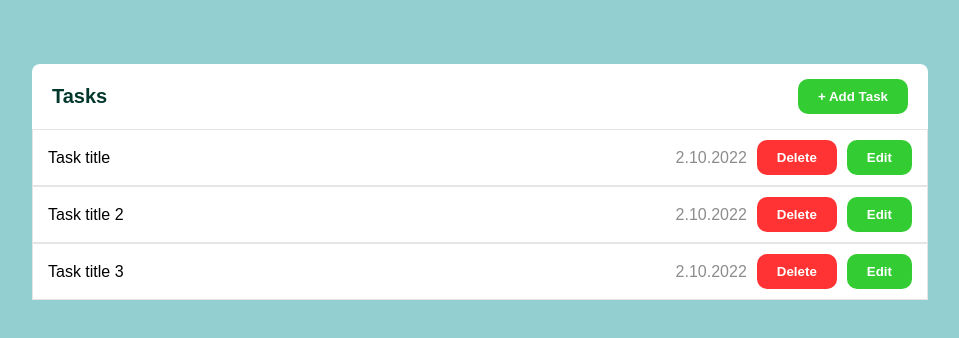
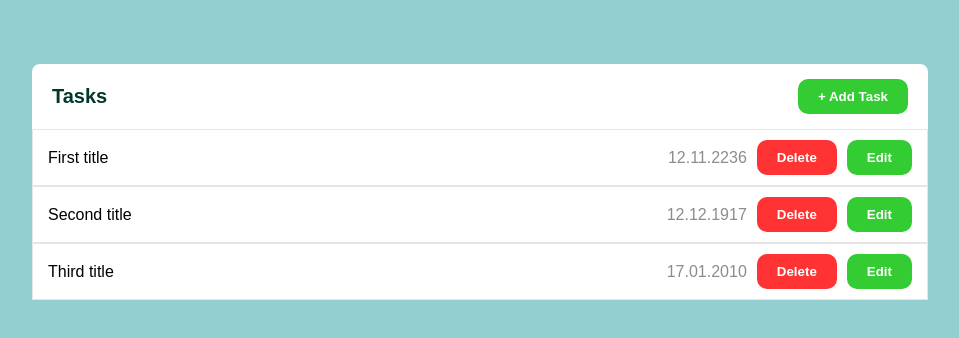
Before and after one commit to oddwang37/firebase-todo, a React (Create React App) app: page / in a window 1280 px wide. Shown: the top 338 px of the page, without its empty margins (160-1119 px from the left). Built offline with nearby package versions, Linux system fonts and the light colour scheme.

Commit message:
feat: task item props and data example

```diff
--- a/src/App.tsx
+++ b/src/App.tsx
@@ -10,6 +10,10 @@ function App() {
   const openModal = () => setIsPopupOpened(true);
   const closeModal = () => setIsPopupOpened(false);
 
+  const tasks = [{id: 0, title: 'First title', description: 'Description', dueDate: '12.11.2236'},
+                 {id: 1, title: 'Second title', description: 'Description', dueDate: '12.12.1917'},
+                 {id: 2, title: 'Third title', description: 'Description', dueDate: '17.01.2010'},
+                ]
   return (
     <>
     <div className="wrapper">
@@ -17,15 +21,18 @@ function App() {
         <div>Tasks</div>
         <Button>+ Add Task</Button>
       </div>
-      {}
-      <TaskItem title="Task title" onClick={openModal}/>
-      <TaskItem title="Task title 2" onClick={openModal}/>
-      <TaskItem title="Task title 3" onClick={openModal}/>
+      {tasks.map((task) => (
+        <TaskItem
+          key={task.id}
+          id={task.id}
+          title={task.title}
+          dueDate={task.dueDate}
+          onClick={openModal}
+        />
+      ))}
     </div>
     <TaskPopup isVisible={isPopupOpened} closeModal={closeModal}/>
     </>
-
-
   );
 }
 
--- a/src/components/TaskItem/TaskItem.tsx
+++ b/src/components/TaskItem/TaskItem.tsx
@@ -3,12 +3,12 @@ import './styles.less';
 
 import {Button} from 'components/ui/Button';
 
-const TaskItem: FC<TaskItemProps> = ({ title, onClick }) => {
+const TaskItem: FC<TaskItemProps> = ({ title, dueDate, onClick }) => {
   return (
     <div className="item" onClick={onClick}>
         <div className="title">{title}</div>
         <div className="right">
-          <div className="due-date">2.10.2022</div>
+          <div className="due-date">{dueDate}</div>
           <Button isRed>Delete</Button>
           <Button>Edit</Button>
         </div>
@@ -19,6 +19,8 @@ const TaskItem: FC<TaskItemProps> = ({ title, onClick }) => {
 export default TaskItem;
 
 type TaskItemProps = {
+  id: number;
   title: string;
+  dueDate: string;
   onClick: () => void;
 }
```
